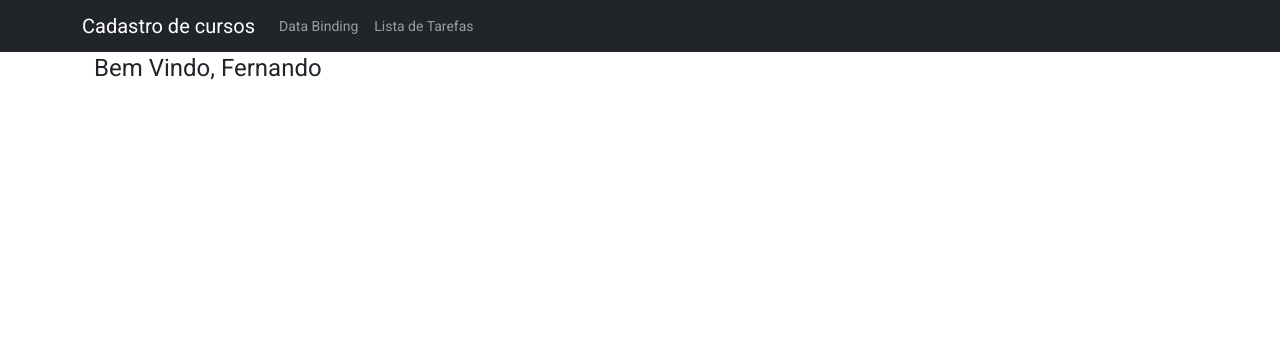
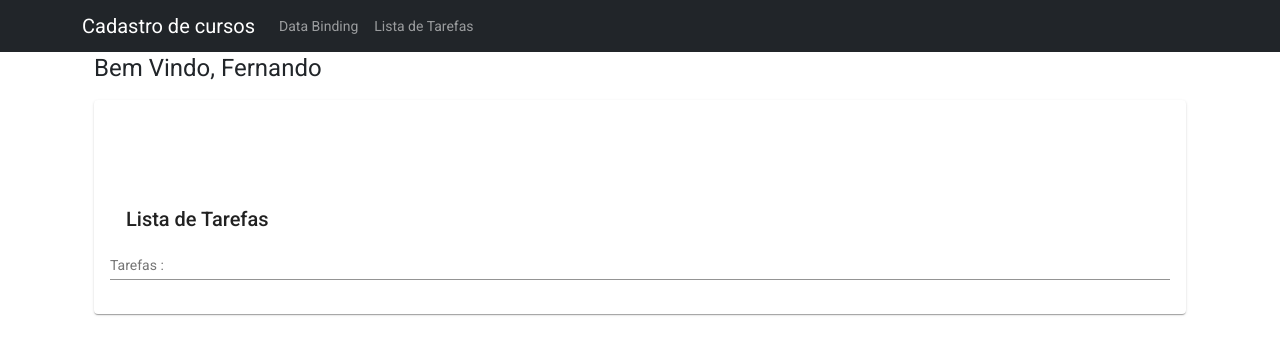
Before and after one commit to 740fernando/componentes-angular, an Angular app in the folder workspace/todo-project/: page /todo in a window 1280 px wide. Shown: the top 354 px of the page. Built offline with nearby package versions, Linux system fonts and the light colour scheme.

Commit message:
Desenvolvendo o todo-list - Parte 1

```diff
--- a/workspace/todo-project/src/app/pages/todo/todo-list/todo-list.component.css
+++ b/workspace/todo-project/src/app/pages/todo/todo-list/todo-list.component.css
@@ -0,0 +1,7 @@
+.wrapper {
+    padding-top: 10%;
+}
+
+.form-field{
+    width: 100%;
+}
--- a/workspace/todo-project/src/app/pages/todo/todo-list/todo-list.component.html
+++ b/workspace/todo-project/src/app/pages/todo/todo-list/todo-list.component.html
@@ -1 +1,14 @@
 <h1>Bem Vindo, {{name}}</h1>
+<mat-card class="wrapper">
+    <mat-card-header>
+        <mat-card-title>
+            Lista de Tarefas
+        </mat-card-title>
+    </mat-card-header>
+    <mat-card-content>
+        <mat-form-field class="form-field">
+            <mat-label>Tarefas : </mat-label>
+            <input type="text" matInput placeholder="Digite sua tarefa">
+        </mat-form-field>
+    </mat-card-content>
+</mat-card>
```
